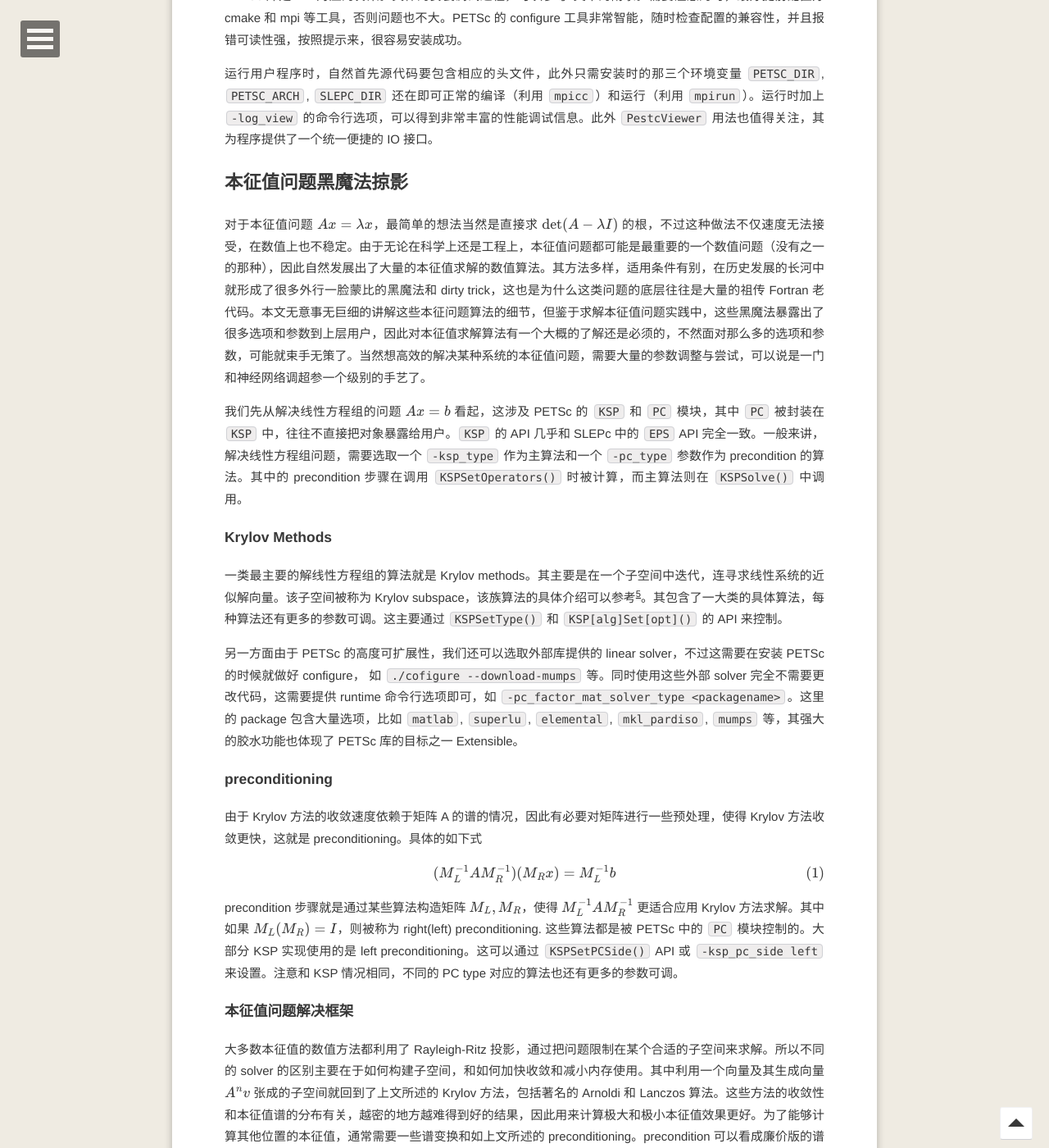
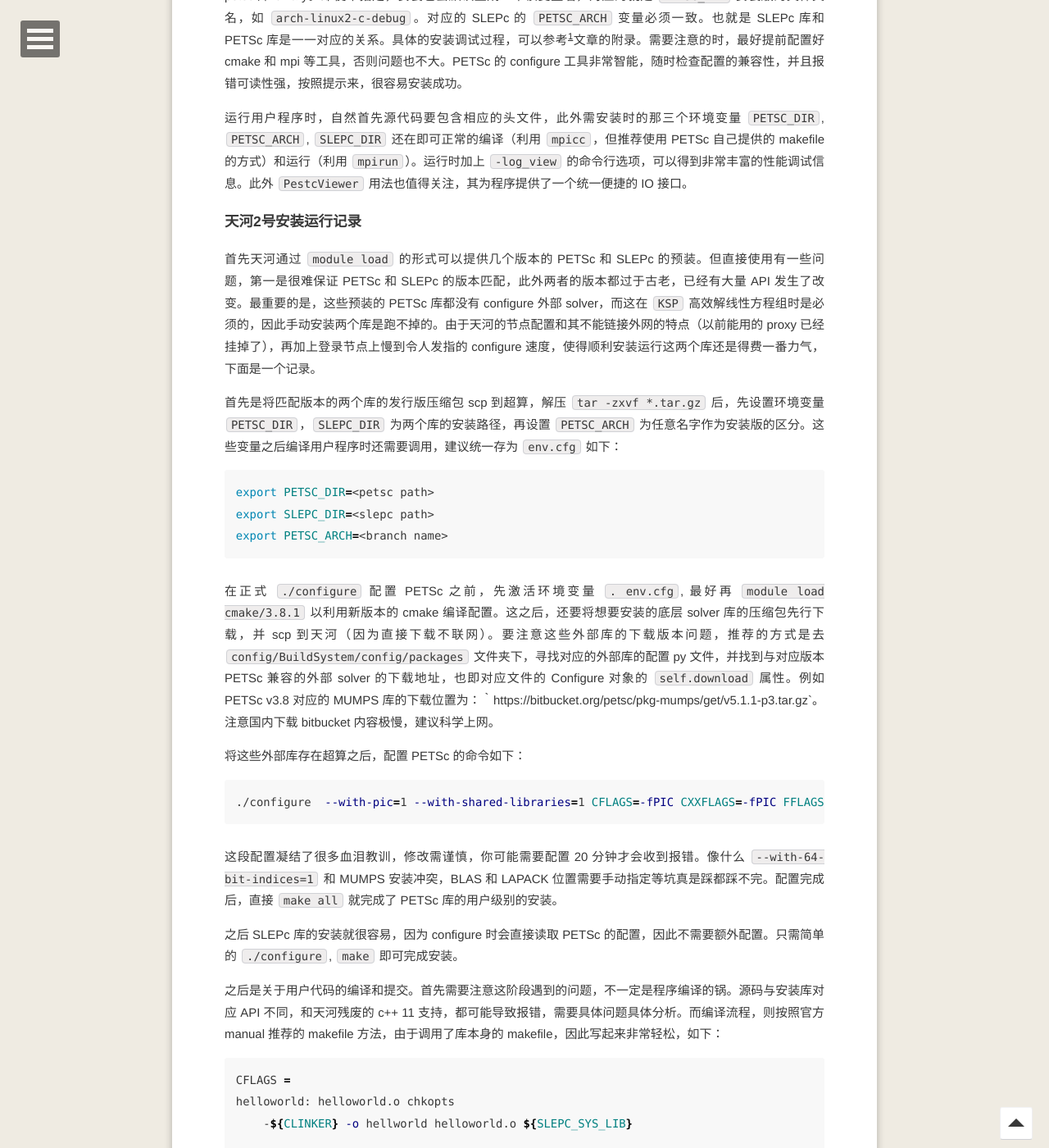
Before and after one commit to refraction-ray/refraction-ray.github.io, a Jekyll site: the page built from _posts/2019-03-20-分布式严格对角化.md, in a window 1280 px wide and 1400 px high, scrolled down 6001 px. Shown: the whole window at 82% size. Built offline with Jekyll 4.4.1, drawn with Linux system fonts in a browser that asks for light colours; formulas are drawn with MathJax 3; comment, search, counter and statistics services are not loaded; some of the changed text lies outside the part shown.

Commit message:
tianhe install part

````diff
--- a/_posts/2019-03-20-分布式严格对角化.md
+++ b/_posts/2019-03-20-分布式严格对角化.md
@@ -41,7 +41,7 @@ comments: true
 
 1. 编译程序时，cmake 之前，需要先添加环境变量，`. ./src/conf/linux.cfg`，注意要先把该文件中的对应变量改成符合自己机器的设置。
 2. 此外需要在 `CMakeList.txt` 中添加一行 `set (CMAKE_CXX_STANDARD 11)` 确保 c++11 的相关语法可以编译通过。此外 cmake 要求的版本较高，linux 发行版包管理提供的默认版本可能不足，有可能需要手动编译安装最新的 cmake。
-3. 文章给出的 `slepc.options` 示例之中，最后一项需要改为 `st_pc_factor_mat_solver_type`。
+3. 文章给出的 `slepc.options` 示例之中，最后一项需要改为 `st_pc_factor_mat_solver_type`。(注：这里有一个 API 变更，老版本v3.8的选项仍为 `-st_pc_factor_mat_solver_package`)
 
 
 
@@ -130,7 +130,43 @@ EPSDestroy( &eps ); // clear the context
 
 PETSc 和 SLEPc 两个库的安装和其他库区别不大，但要注意先安装 PETSc 后安装 SLEPc，同时要注意两者的版本匹配问题。我就曾经因为安装了 master 分支 head 的 PETSc 库，从而发行版的 SLEPc 库无法安装的情况，报错稳定版与测试版不能匹配。此外需要注意指定 `PETSC_DIR` 和 `SLEPC_DIR` 的环境变量，用于指定安装位置。此外还可以指定 `PETSC_ARCH` 这一环境变量，其主要是用于区分不同版本，配置和编译器生成的 petsc 库 binary。即使不指定，安装也会默认生成一个该变量名，对应的就是 `PETSC_DIR` 安装版的文件夹名，如 `arch-linux2-c-debug`。对应的 SLEPc 的 `PETSC_ARCH` 变量必须一致。也就是 SLEPc 库和 PETSc 库是一一对应的关系。具体的安装调试过程，可以参考[^scipost]文章的附录。需要注意的时，最好提前配置好 cmake 和 mpi 等工具，否则问题也不大。PETSc 的 configure 工具非常智能，随时检查配置的兼容性，并且报错可读性强，按照提示来，很容易安装成功。
 
-运行用户程序时，自然首先源代码要包含相应的头文件，此外只需安装时的那三个环境变量 `PETSC_DIR`, `PETSC_ARCH`, `SLEPC_DIR` 还在即可正常的编译（利用 `mpicc`）和运行（利用 `mpirun`）。运行时加上 `-log_view` 的命令行选项，可以得到非常丰富的性能调试信息。此外 `PestcViewer` 用法也值得关注，其为程序提供了一个统一便捷的 IO 接口。
+运行用户程序时，自然首先源代码要包含相应的头文件，此外需安装时的那三个环境变量 `PETSC_DIR`, `PETSC_ARCH`, `SLEPC_DIR` 还在即可正常的编译（利用 `mpicc`，但推荐使用 PETSc 自己提供的 makefile 的方式）和运行（利用 `mpirun`）。运行时加上 `-log_view` 的命令行选项，可以得到非常丰富的性能调试信息。此外 `PestcViewer` 用法也值得关注，其为程序提供了一个统一便捷的 IO 接口。
+
+### 天河2号安装运行记录
+
+首先天河通过 `module load` 的形式可以提供几个版本的 PETSc 和 SLEPc 的预装。但直接使用有一些问题，第一是很难保证 PETSc 和 SLEPc 的版本匹配，此外两者的版本都过于古老，已经有大量 API 发生了改变。最重要的是，这些预装的 PETSc 库都没有 configure 外部 solver，而这在 `KSP` 高效解线性方程组时是必须的，因此手动安装两个库是跑不掉的。由于天河的节点配置和其不能链接外网的特点（以前能用的 proxy 已经挂掉了），再加上登录节点上慢到令人发指的 configure 速度，使得顺利安装运行这两个库还是得费一番力气，下面是一个记录。
+
+首先是将匹配版本的两个库的发行版压缩包 scp 到超算，解压 `tar -zxvf *.tar.gz` 后，先设置环境变量 `PETSC_DIR`，`SLEPC_DIR` 为两个库的安装路径，再设置 `PETSC_ARCH` 为任意名字作为安装版的区分。这些变量之后编译用户程序时还需要调用，建议统一存为 `env.cfg` 如下：
+
+```bash
+export PETSC_DIR=<petsc path>
+export SLEPC_DIR=<slepc path>
+export PETSC_ARCH=<branch name>
+```
+
+在正式 `./configure` 配置 PETSc 之前，先激活环境变量 `. env.cfg`, 最好再 `module load cmake/3.8.1` 以利用新版本的 cmake 编译配置。这之后，还要将想要安装的底层 solver 库的压缩包先行下载，并 scp 到天河（因为直接下载不联网）。要注意这些外部库的下载版本问题，推荐的方式是去 `config/BuildSystem/config/packages` 文件夹下，寻找对应的外部库的配置 py 文件，并找到与对应版本 PETSc 兼容的外部 solver 的下载地址，也即对应文件的 Configure 对象的 `self.download` 属性。例如 PETSc v3.8 对应的 MUMPS 库的下载位置为：｀https://bitbucket.org/petsc/pkg-mumps/get/v5.1.1-p3.tar.gz`。注意国内下载 bitbucket 内容极慢，建议科学上网。
+
+将这些外部库存在超算之后，配置 PETSc 的命令如下：
+
+```bash
+./configure  --with-pic=1 --with-shared-libraries=1 CFLAGS=-fPIC CXXFLAGS=-fPIC FFLAGS=-fPIC FCFLAGS=-fPIC F90FLAGS=-fPIC F77FLAGS=-fPIC --with-blas-lib=/WORK/app/BLAS/3.5.0-icc/lib/libblas.a --with-lapack-lib=/WORK/app/LAPACK/3.5.0-icc/lib/liblapack.a  --download-mumps=<mumps path>/mumps.tar.gz" --download-metis=<metis path>/metis.tar.gz"  --download-scalapack=<scalapack>/scalapack.tgz"
+```
+
+这段配置凝结了很多血泪教训，修改需谨慎，你可能需要配置 20 分钟才会收到报错。像什么 `--with-64-bit-indices=1` 和 MUMPS 安装冲突，BLAS 和 LAPACK 位置需要手动指定等坑真是踩都踩不完。配置完成后，直接 `make all` 就完成了 PETSc 库的用户级别的安装。
+
+之后 SLEPc 库的安装就很容易，因为 configure 时会直接读取 PETSc 的配置，因此不需要额外配置。只需简单的 `./configure`, `make` 即可完成安装。
+
+之后是关于用户代码的编译和提交。首先需要注意这阶段遇到的问题，不一定是程序编译的锅。源码与安装库对应 API 不同，和天河残废的 c++ 11 支持，都可能导致报错，需要具体问题具体分析。而编译流程，则按照官方 manual 推荐的 makefile 方法，由于调用了库本身的 makefile，因此写起来非常轻松，如下：
+
+```bash
+CFLAGS =
+helloworld: helloworld.o chkopts
+	-${CLINKER} -o hellworld helloworld.o ${SLEPC_SYS_LIB}
+
+include ${SLEPC_DIR}/lib/slepc/conf/slepc_common
+```
+
+makefile 通过 include 语句调用库内置的 makefile 逻辑，从而自动处理编译过程，我们需要手动维护的只有安装时那三个环境变量即可，也即 `make` 之前，可以执行一遍 `. env.cfg`。生成可执行文件后，通过 slurm 提交任务和运行的方式就和普通程序一样了。
 
 ## 本征值问题黑魔法掠影
 
````
Also changed, not shown: other parts of _posts/2019-03-20-分布式严格对角化.md (+1 -1 lines).
